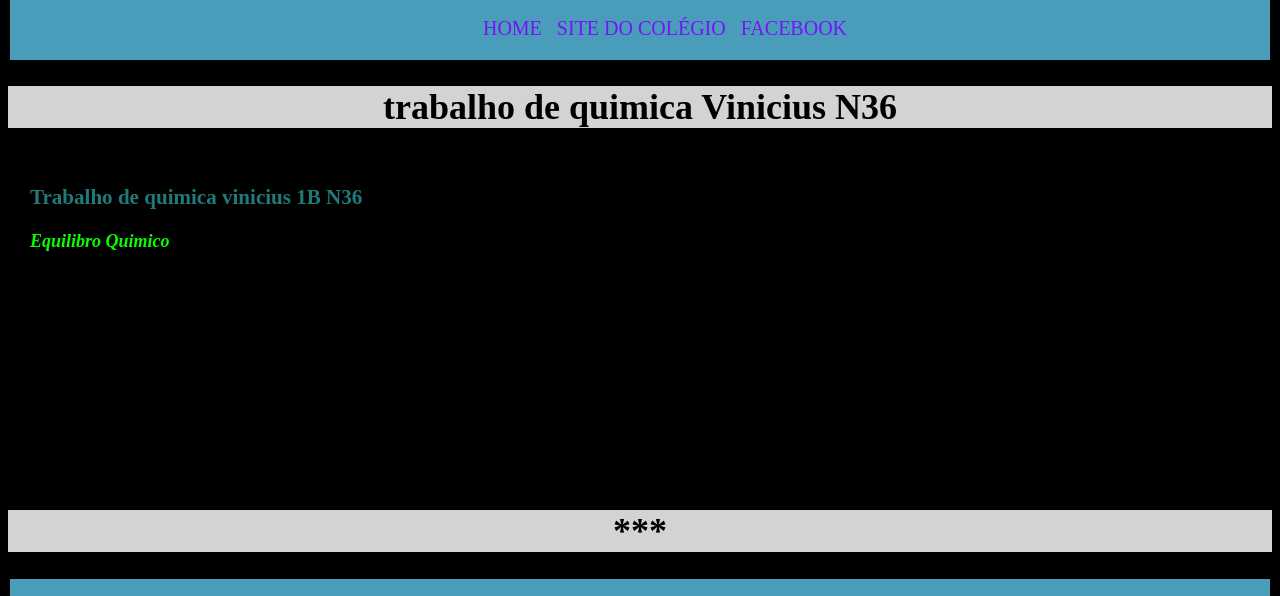
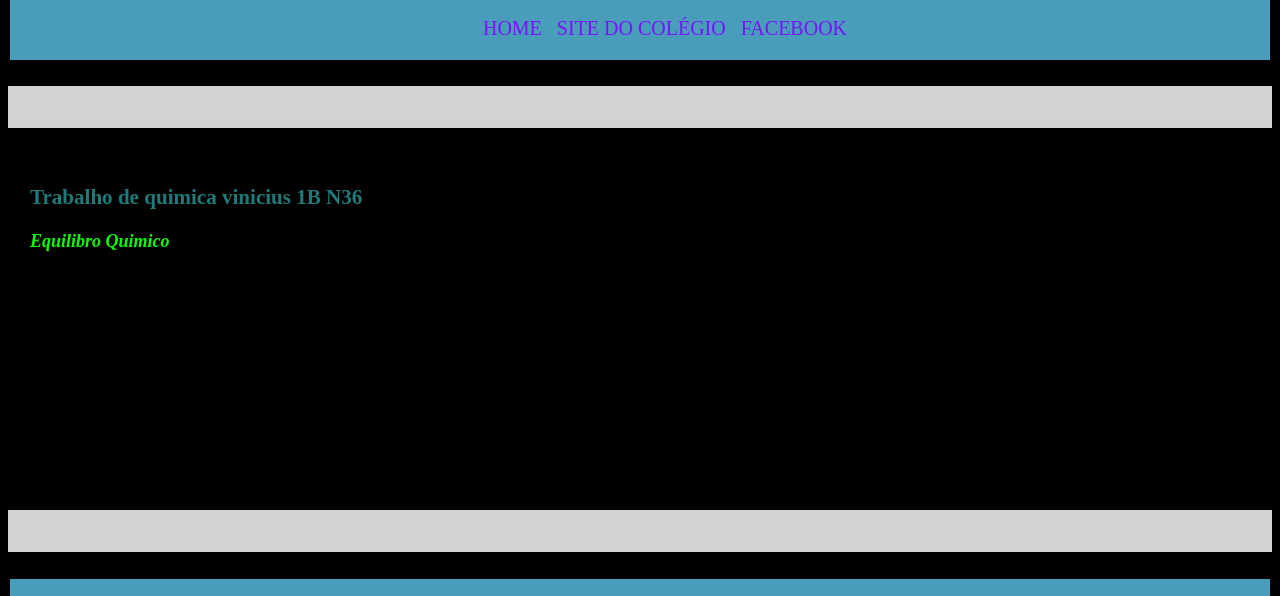
Before and after one commit to catdabaguete/js-catarina, a plain HTML site: page index.html in a window 1280 px wide. Shown: the part 56-652 px from the top of the page. Drawn offline with Linux system fonts and the light colour scheme; a script that the page names is missing.

Commit message:
Update style.css

```diff
--- a/style.css
+++ b/style.css
@@ -1,5 +1,5 @@
 body{background-color:#000000;text-align:justify;font-size:18px;}
-h1 {text-align:center;background-color:#d3d3d3;color:#000000;}
+h1 {text-align:center;background-color:#d3d3d3;color:#d3d3d3;}
 h3 {text-align:justify;color:#1f7a79;}
 b{color:rgb(9, 255, 0);font-size:18px;}
 i{color:rgb(0, 255, 34);font-size:18px,}
```
